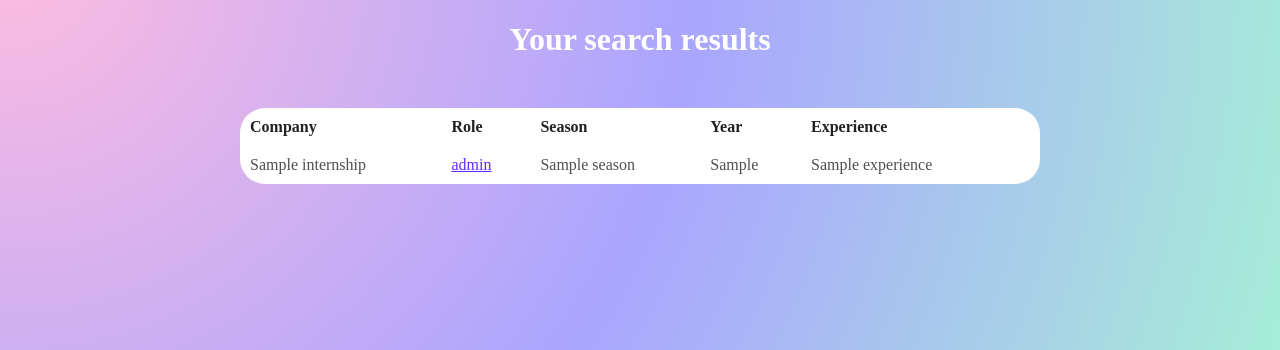
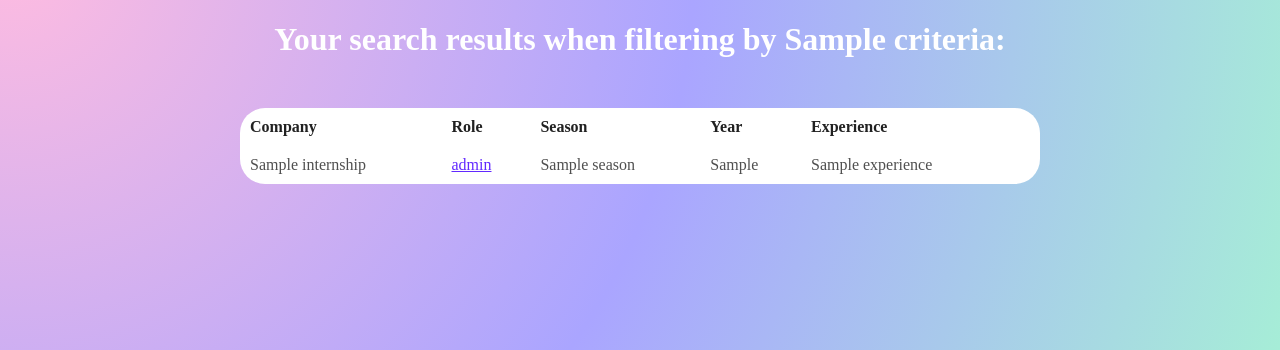
Before and after one commit to abichen/techships, a Flask app: template beta/templates/searchResults.html in a window 1280 px wide. Shown: the part 70-420 px from the top of the page. Run offline with Flask 2, Linux system fonts and the light colour scheme; the template is opened without the code that fills it: most values are stand-ins (such as "Sample title", 1, 10 or a date in 2020).

Commit message:
searchResults displays the chosen filter

```diff
--- a/beta/app.py
+++ b/beta/app.py
@@ -78,7 +78,7 @@ def search():
     else:
         role = request.form['role']
         appsList = sqlHelper.getByRole(conn, role)
-        return render_template('searchResults.html', internships = appsList)
+        return render_template('searchResults.html', internships = appsList, criteria = "ROLE")
 
 @app.route('/searchExp', methods = ['POST'])
 def searchExp():
@@ -90,7 +90,7 @@ def searchExp():
         appsList = sqlHelper.getByExperience(conn, exp)
         flash_msg = 'You have searched for: ' + exp
         flash(flash_msg)
-        return render_template('searchResults.html', internships = appsList)
+        return render_template('searchResults.html', internships = appsList, criteria = "EXPERIENCE")
     else:
         return render_template('search.html')
 
--- a/beta/templates/searchResults.html
+++ b/beta/templates/searchResults.html
@@ -2,7 +2,7 @@
 
 {% block main_content %}
 
-<h1>Your search results</h1>
+<h1>Your search results when filtering by {{ criteria }}:</h1>
 
 <table class="center">
     <thead>
```
